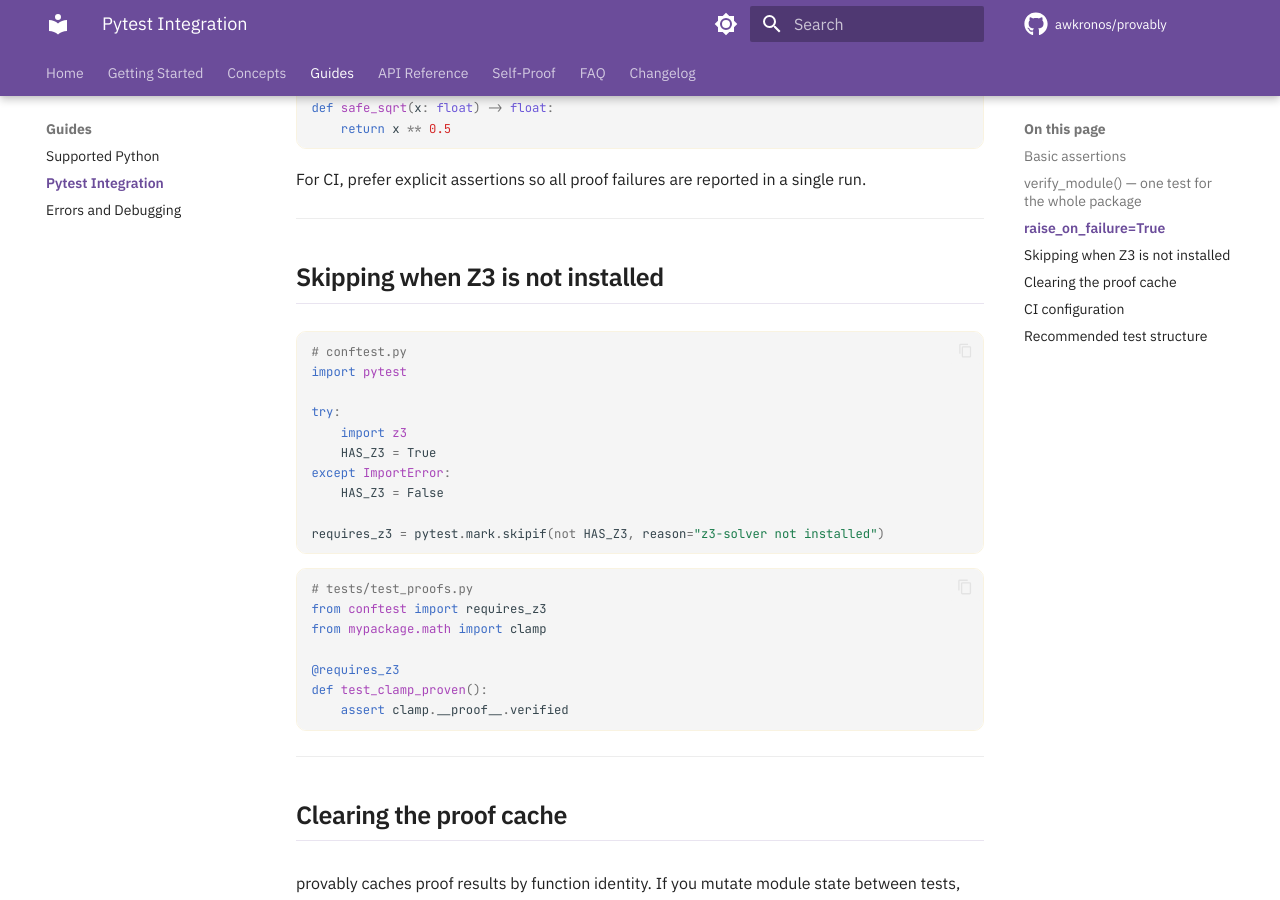
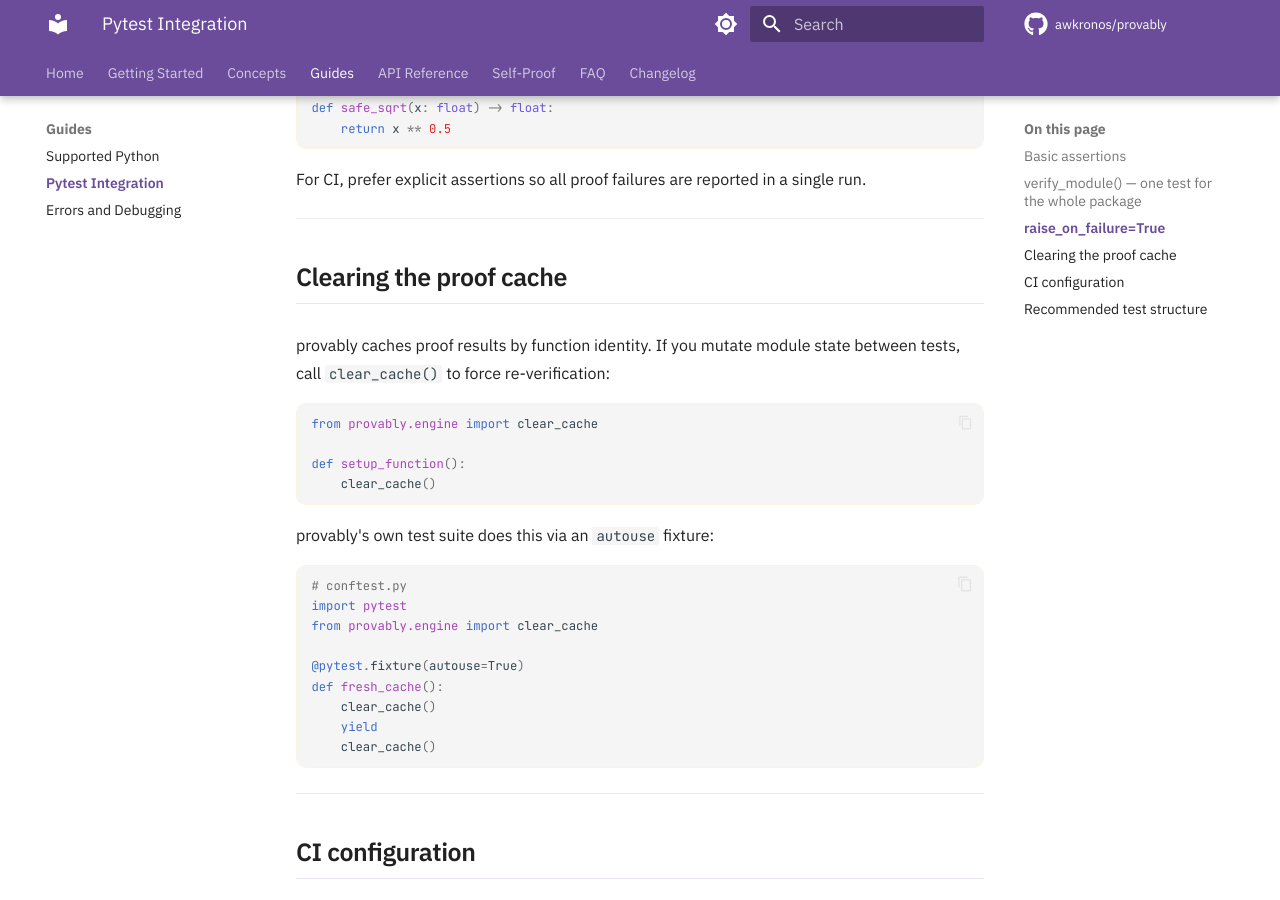
Before and after one commit to awkronos/provably, an MkDocs documentation site: the page built from docs/guides/pytest.md, in a window 1280 px wide and 900 px high, scrolled down 1691 px. Built offline with MkDocs 1.6.1 and Material for MkDocs 9.7.7, drawn with Linux system fonts in a browser that asks for light colours; comment, search, counter and statistics services are not loaded.

Commit message:
fix: purge false Z3-optional claims, add release pipeline
Truth audit:
- All "Z3 is optional" / "zero dependencies" / "pip install provably[z3]"
  claims replaced with correct "Z3 is a required dependency"
- Deleted "skip when Z3 not installed" section from pytest guide
- Fixed compositionality example (removed dead HAS_Z3 guard)
- Removed HAS_Z3 from coverage exclusion list (no longer relevant)

Release pipeline (.github/workflows/release.yml):
- Triggers on v* tags
- Gates on full CI (reusable workflow)
- Builds sdist + wheel via uv
- Publishes to PyPI via trusted publishing
- Creates GitHub Release with auto-generated notes

CI:
- Added workflow_call trigger (reusable by release)
- Coverage badge added to README

Co-Authored-By: Claude Opus 4.6 (1M context) <noreply@anthropic.com>

````diff
--- a/docs/api/types.md
+++ b/docs/api/types.md
@@ -116,8 +116,7 @@ Convert `Annotated` type markers into Z3 `BoolRef` constraints for a given symbo
 
 ### Returns
 
-`list[z3.BoolRef]` — one constraint per marker. Empty if `z3-solver` is not installed
-or if `typ` is not `Annotated`.
+`list[z3.BoolRef]` — one constraint per marker. Empty if `typ` is not `Annotated`.
 
 ### Example
 
@@ -161,7 +160,7 @@ Strips `Annotated` wrappers before mapping.
 | `float` | `z3.RealSort()` |
 | `bool` | `z3.BoolSort()` |
 
-Raises `TypeError` for unsupported types. Raises `RuntimeError` if `z3-solver` is not installed.
+Raises `TypeError` for unsupported types.
 
 ---
 
--- a/docs/guides/pytest.md
+++ b/docs/guides/pytest.md
@@ -76,33 +76,6 @@ For CI, prefer explicit assertions so all proof failures are reported in a singl
 
 ---
 
-## Skipping when Z3 is not installed
-
-```python
-# conftest.py
-import pytest
-
-try:
-    import z3
-    HAS_Z3 = True
-except ImportError:
-    HAS_Z3 = False
-
-requires_z3 = pytest.mark.skipif(not HAS_Z3, reason="z3-solver not installed")
-```
-
-```python
-# tests/test_proofs.py
-from conftest import requires_z3
-from mypackage.math import clamp
-
-@requires_z3
-def test_clamp_proven():
-    assert clamp.__proof__.verified
-```
-
----
-
 ## Clearing the proof cache
 
 provably caches proof results by function identity. If you mutate module state between
--- a/pyproject.toml
+++ b/pyproject.toml
@@ -119,6 +119,5 @@ branch = true
 exclude_lines = [
     "pragma: no cover",
     "if TYPE_CHECKING:",
-    "if HAS_Z3:",
     "raise NotImplementedError",
 ]
````
Also changed, not shown: CHANGELOG.md (+1 -1 lines), README.md (+3 -5 lines), docs/changelog.md (+1 -1 lines), docs/getting-started.md (+3 -4 lines), docs/index.md (+6 -7 lines), 5 other files.
